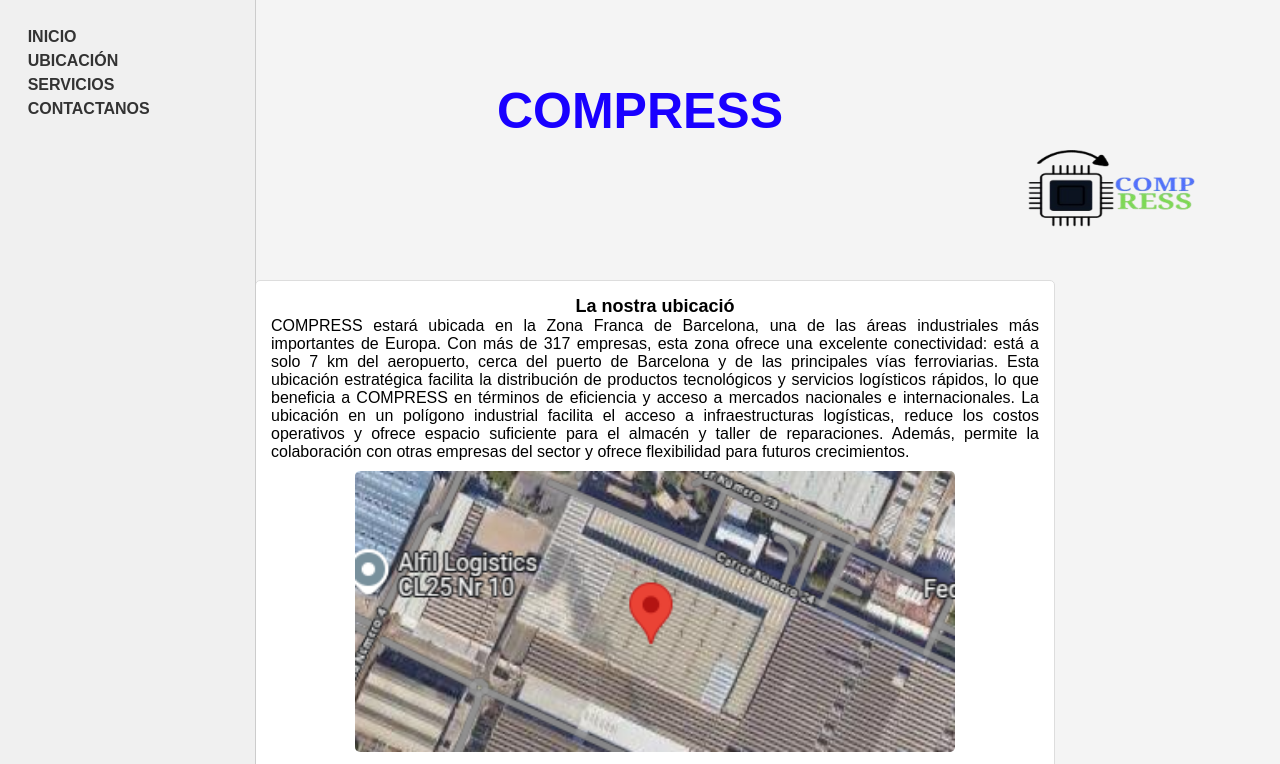
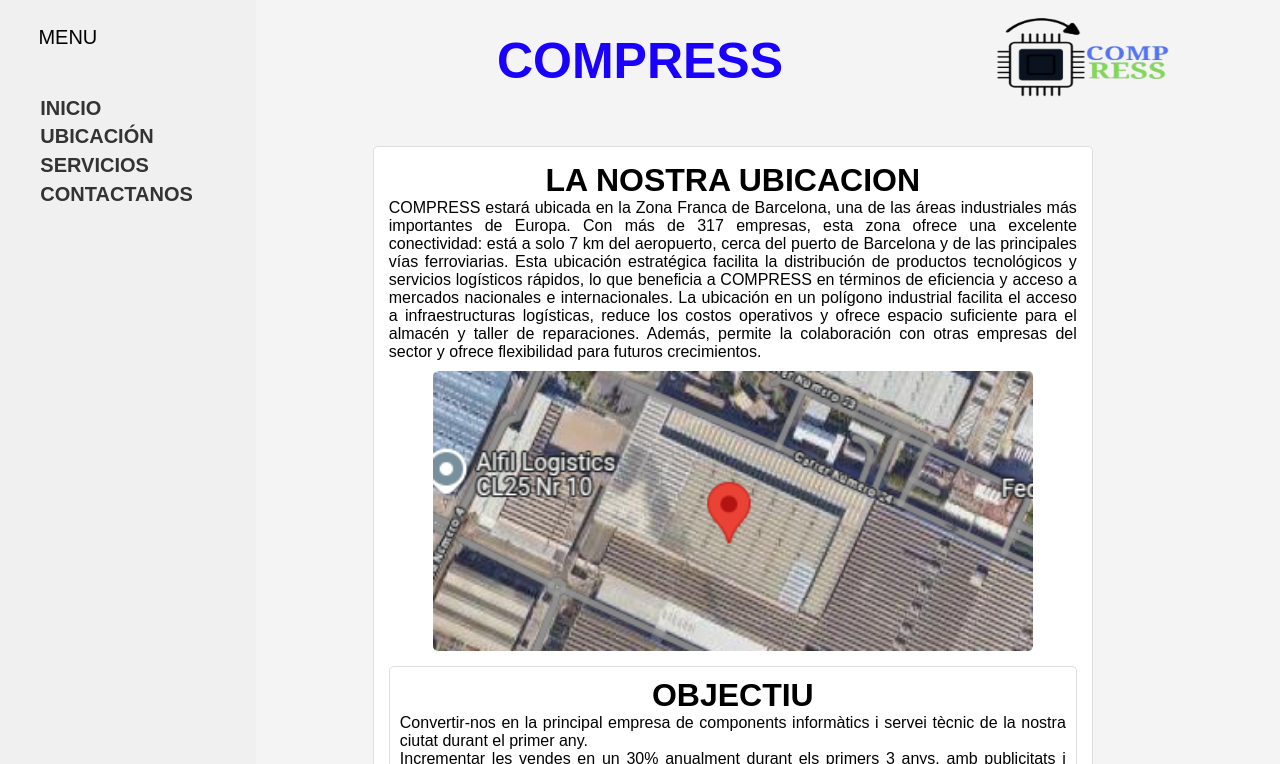
Before and after one commit to DavidOliva697/M15-sprint6, a plain HTML site: page coompress/ubicacion.html in a window 1280 px wide. Shown: the top 764 px of the page. Drawn offline with Linux system fonts and the light colour scheme.

Commit message:
final page

```diff
--- a/coompress/ubicacion.html
+++ b/coompress/ubicacion.html
@@ -19,6 +19,8 @@
     </div>
 
     <nav>
+        <p>MENU</p>
+        <br></br>
         <a href="inicio.html">INICIO</a>
         <a href="ubicacion.html">UBICACIÓN</a>
         <a href="servicios.html">SERVICIOS</a>
@@ -26,11 +28,8 @@
     </nav>
 
     <main>
-        <div class="general">
-
-        </div>
         <div class="text">
-            <h4>La nostra ubicació</h4>
+            <h4>LA NOSTRA UBICACION</h4>
             <p>COMPRESS estará ubicada en la Zona Franca de Barcelona, una de las áreas industriales más importantes de Europa. Con más de 317 empresas, esta zona ofrece una excelente conectividad: está a solo 7 km del aeropuerto, cerca del puerto de Barcelona y de las principales vías ferroviarias. Esta ubicación estratégica facilita la distribución de productos tecnológicos y servicios logísticos rápidos, lo que beneficia a COMPRESS en términos de eficiencia y acceso a mercados nacionales e internacionales.
                 La ubicación en un polígono industrial facilita el acceso a infraestructuras logísticas, reduce los costos operativos y ofrece espacio suficiente para el almacén y taller de reparaciones. Además, permite la colaboración con otras empresas del sector y ofrece flexibilidad para futuros crecimientos.</p>
             <a href="https://www.google.com/maps/place/8FH484RM%2B4V/@41.3403125,2.1346875,17z/data=!3m1!4b1!4m4!3m3!8m2!3d41.3403125!4d2.1346875?authuser=0&entry=ttu&g_ep=EgoyMDI1MDMxOC4wIKXMDSoASAFQAw%3D%3D" target="_blank">
@@ -63,10 +62,6 @@
         </div>
     </main>
 
-    <div class="footer">
-        <p>&copy; 2025 COMPRESS. Todos los derechos reservados.</p>
-    </div>
-
     <script>
         document.addEventListener("DOMContentLoaded", function() {
             function revealElements() {
--- a/css/style.css
+++ b/css/style.css
@@ -23,6 +23,7 @@
     padding: 20px;
     color: white;
     text-align: center;
+    top: 2%;
 }
 
 
@@ -33,7 +34,7 @@
 }
 
 .titol{
-    margin-top: 5%;
+    margin-top: 1%;
 }
 
 .header .index ul li a {
@@ -44,22 +45,26 @@
 
 .header .imagen img {
     width: 15%;
-    display: block;
+    position: absolute;
     margin: 5px;
-    margin-left: 80%;
+    margin-left: 75%;
+    top: 1%;
 }
 
 .header .titol h1 {
     margin-top: 0%;
     font-size: 50px;
+    top: 2%;
 }
 
 nav {
     width: 20%;
     background-color: #f0f0f0;
     padding: 2%;
-    border-right: 1px solid #ccc;
-    height: 100%;
+    border-right: 0.1% solid #ccc;
+    padding-left: 3%;
+    font-size: 125%;
+    height: 210%;
     top: 0% ;
     position: absolute;
 }
@@ -78,10 +83,11 @@
 }
 
 main {
-    flex-grow: 1;
-    display: flex;
+    position: absolute;
+    left: 24%;
     justify-content: center;
     padding: 2%;
+    top: 15%;
 }
 
 .index ul {
@@ -110,6 +116,7 @@
 .titol h1 {
     margin: 0;
     font-size: 20px;
+    font-size: 100%;
 }
 
 .general {
@@ -128,12 +135,13 @@
 }
 
 .text h4 {
-    font-size: 18px;
+    font-size: 200%;
     text-align: center;
 }
 
 .text p {
     text-align: justify;
+    font-size: 100%;
 }
 
 .text a img {
@@ -157,10 +165,12 @@
 
 #text1 h2, #text2 h3, #text3 h3, #text4 h3 {
     text-align: center;
+    font-size: 200%;
 }
 
 #text1 p, #text2 p, #text3 p, #text4 p {
     text-align: justify;
+    font-size: 100%;
 }
 
 .footer {
```
